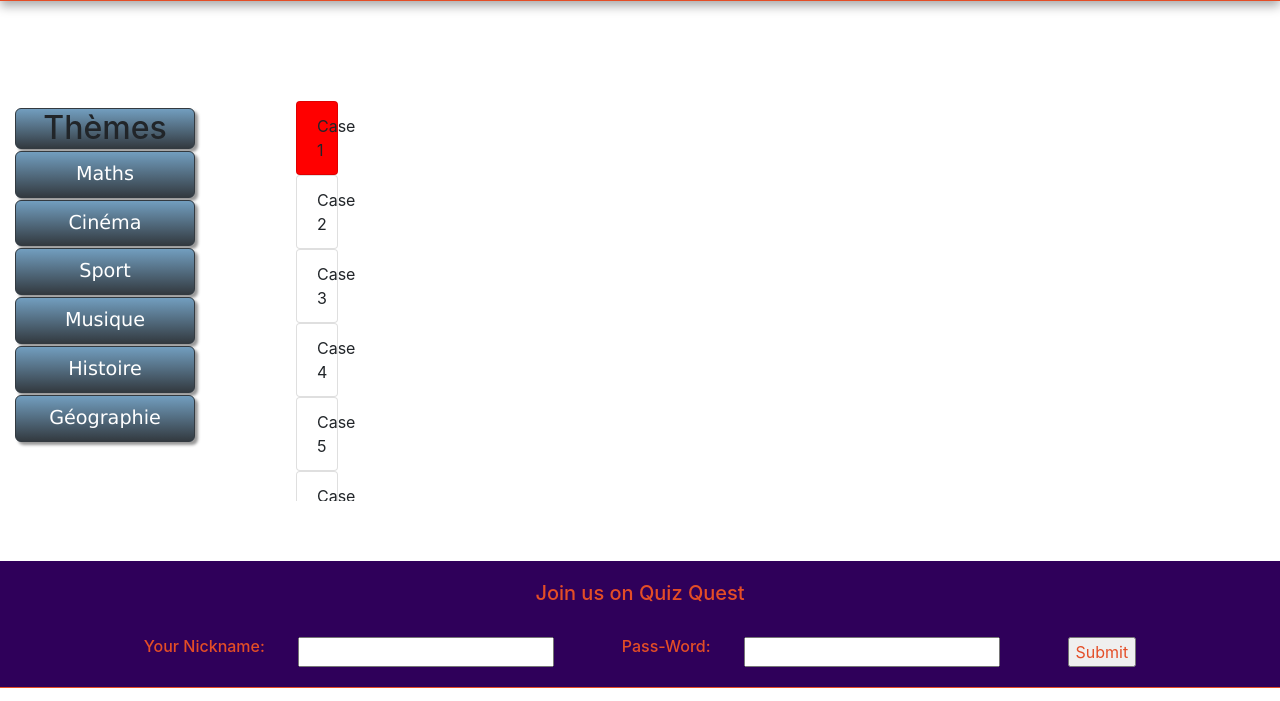
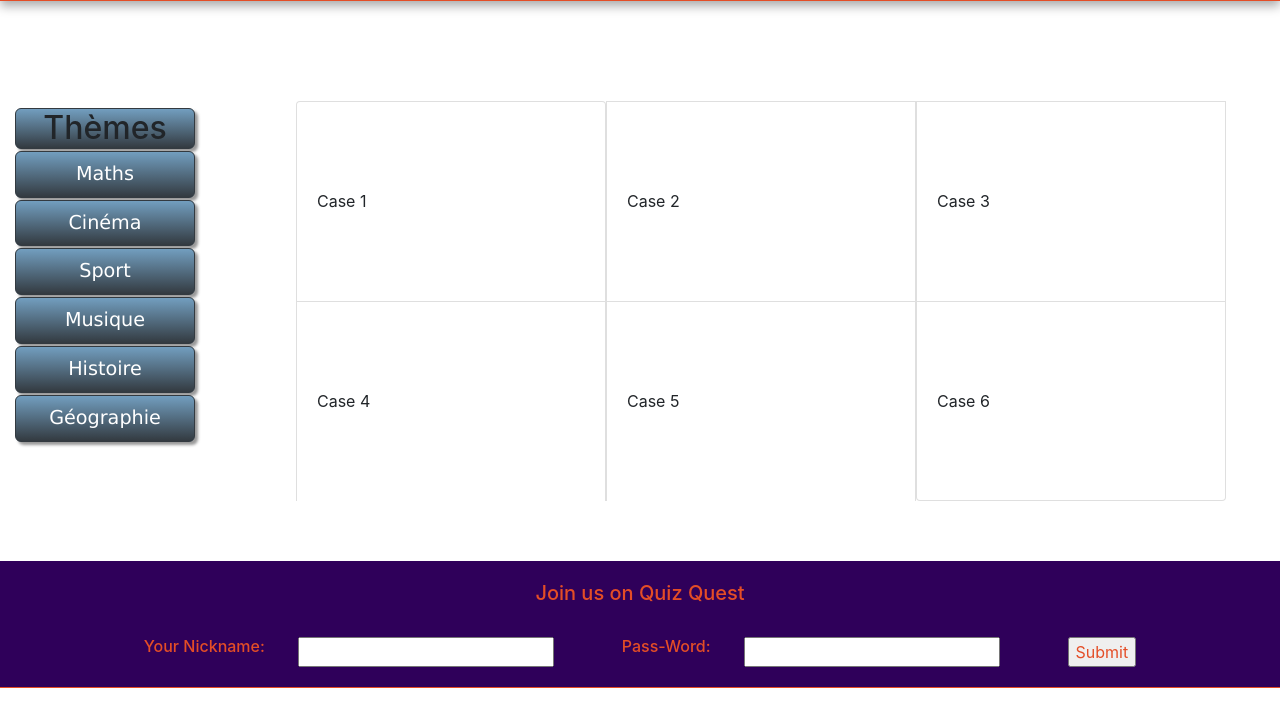
Before and after one commit to AformacRui/QuizQuest, a PHP site: page / in a window 1280 px wide. Shown: the part 99-800 px from the top of the page. Run offline with PHP 8.4, Linux system fonts and the light colour scheme; some libraries are stand-ins or nearby versions.

Commit message:
vitrine refait

```diff
--- a/template/vitrine.php
+++ b/template/vitrine.php
@@ -1,12 +1,11 @@
 
-<ul class="list-group" style="d-flex; flex-row">
-    <li><div class="col-xs-12 col-sm-6 col-lg-3 list-group-item d-flex justify-content-between align-items-center" id="clickChoice1" style="background-color:red;"> Case 1</div></li>
-    <li><div class="col-xs-12 col-sm-6 col-lg-3 list-group-item d-flex justify-content-between align-items-center" id='clickChoice2'> Case 2</div></li>
-    <li><div class="col-xs-12 col-sm-6 col-lg-3 list-group-item d-flex justify-content-between align-items-center" id='clickChoice3'> Case 3</div></li>
-    <li><div class="col-xs-12 col-sm-6 col-lg-3 list-group-item d-flex justify-content-between align-items-center" id='clickChoice4'> Case 4</div></li>
-    <li><div class="col-xs-12 col-sm-6 col-lg-3 list-group-item d-flex justify-content-between align-items-center" id='clickChoice5'> Case 5</div></li>
-    <li><div class="col-xs-12 col-sm-6 col-lg-3 list-group-item d-flex justify-content-between align-items-center" id='clickChoice6'> Case 6</div></li>
-</ul>
+<div class="col-xs-12 col-sm-6 col-lg-4 list-group-item d-flex justify-content-between align-items-center" id="clickChoice1"> Case 1</div>
+<div class="col-xs-12 col-sm-6 col-lg-4 list-group-item d-flex justify-content-between align-items-center" id='clickChoice2'> Case 2</div>
+<div class="col-xs-12 col-sm-6 col-lg-4 list-group-item d-flex justify-content-between align-items-center" id='clickChoice3'> Case 3</div>
+<div class="col-xs-12 col-sm-6 col-lg-4 list-group-item d-flex justify-content-between align-items-center" id='clickChoice4'> Case 4</div>
+<div class="col-xs-12 col-sm-6 col-lg-4 list-group-item d-flex justify-content-between align-items-center" id='clickChoice5'> Case 5</div>
+<div class="col-xs-12 col-sm-6 col-lg-4 list-group-item d-flex justify-content-between align-items-center" id='clickChoice6'> Case 6</div>
+
 <!--
 <ul class="list-group" style="">
     <li class="col-xs-12 col-sm-6 col-lg-4 list-group-item" id="clickChoice1"> Casier 1</li>
```
